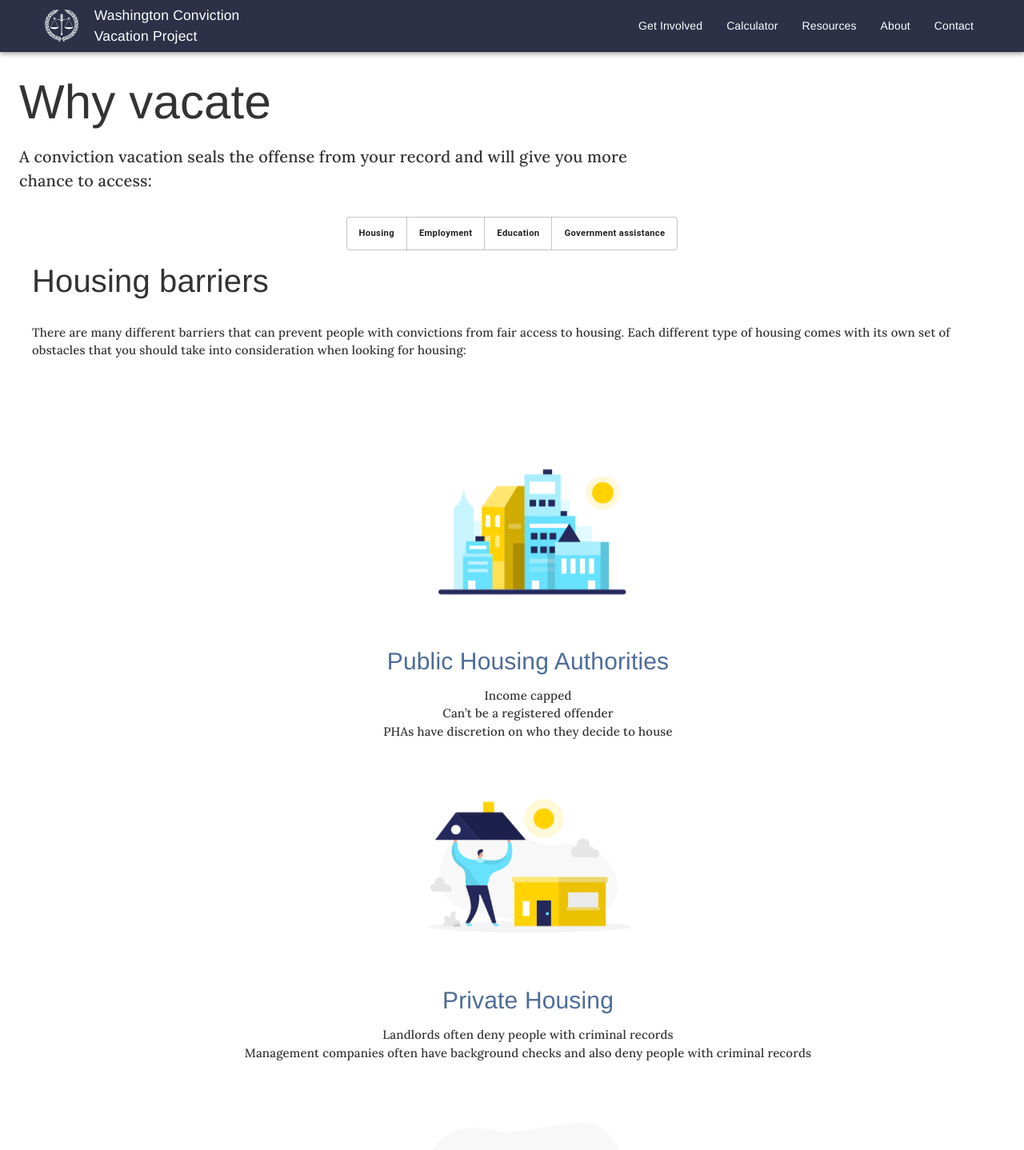
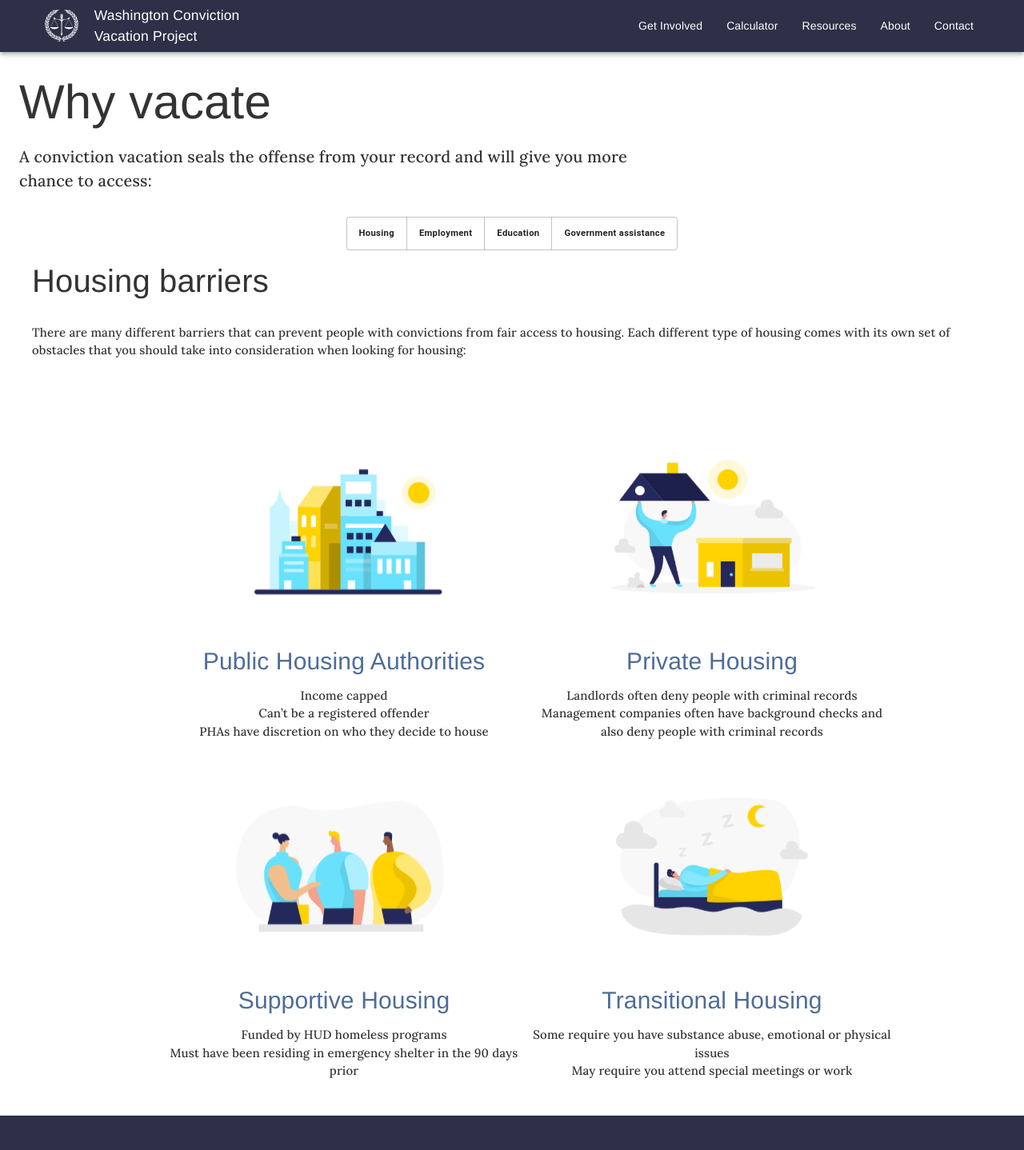
Before and after one commit to openseattle/clearviction-v1, a React (Create React App) app: page /why-vacate/housing in a window 1280 px wide. Shown: the top 1438 px of the page at 80% size. Built offline with nearby package versions, Linux system fonts and the light colour scheme.

Commit message:
update TextWithImage props usage

```diff
--- a/src/Subpages/WhyVacate/HousingBarriers.jsx
+++ b/src/Subpages/WhyVacate/HousingBarriers.jsx
@@ -20,21 +20,25 @@ export const HousingBarriers = () => {
                         img={pha}
                         header={"Public Housing Authorities"}
                         text={["Income capped", "Can’t be a registered offender", "PHAs have discretion on who they decide to house"]}
+                        cols={6}
                     />
                     <TextWithImage
                         img={privateHousing}
                         header={"Private Housing"}
                         text={["Landlords often deny people with criminal records", "Management companies often have background checks and also deny people with criminal records"]}
+                        cols={6}
                     />
                     <TextWithImage
                         img={supportiveHousing}
                         header={"Supportive Housing"}
                         text={["Funded by HUD homeless programs", "Must have been residing in emergency shelter in the 90 days prior"]}
+                        cols={6}
                     />
                     <TextWithImage
                         img={transitionalHousing}
                         header={"Transitional Housing"}
                         text={["Some require you have substance abuse, emotional or physical issues", "May require you attend special meetings or work"]}
+                        cols={6}
                     />
                 </Grid>
             </Box>
```
